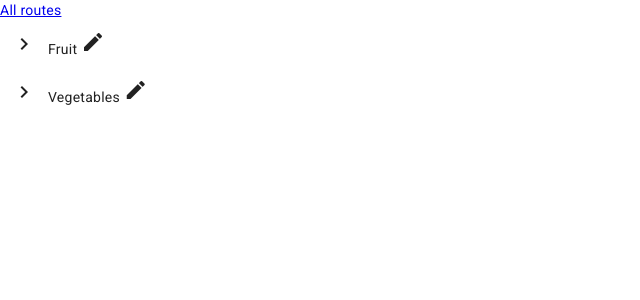
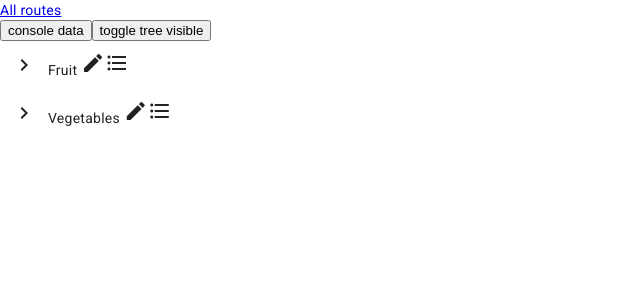
Before and after one commit to Ravi-Royal-143/new-features-try, an Angular app: page /material/mat-tree in a window 1280 px wide. Shown: the top 300 px of the page, without its empty margins (0-640 px from the left). Built offline with nearby package versions, Linux system fonts and the light colour scheme.

Commit message:
added new node create

```diff
--- a/angular.json
+++ b/angular.json
@@ -57,7 +57,11 @@
               "optimization": false,
               "vendorChunk": true,
               "extractLicenses": false,
-              "sourceMap": true,
+              "sourceMap": {
+                "scripts": true,
+                "styles":true,
+                "vendor": true
+              },
               "namedChunks": true
             }
           },
--- a/src/app/mat-tree/mat-tree.component.html
+++ b/src/app/mat-tree/mat-tree.component.html
@@ -1,4 +1,9 @@
-<mat-tree [dataSource]="dataSource" [treeControl]="treeControl" class="example-tree">
+<button (click)="print()">console data</button>
+<button (click)="toggleTree()">toggle tree visible</button>
+<div *ngIf="showTree">
+
+
+    <mat-tree [dataSource]="dataSource" [treeControl]="treeControl" class="example-tree" #tree>
         <!-- This is the tree node template for leaf nodes -->
         <!-- There is inline padding applied to this node using styles.
       This padding value depends on the mat-icon-button width. -->
@@ -28,6 +33,11 @@
             <input *ngIf="nodeData?.edit" [(ngModel)]="nodeData.name" (blur)="saveNode(nodeData)">
         </ng-container>
         <ng-template #showContent>
-        <span>{{nodeData.name}} <mat-icon (click)="editNode(nodeData)">edit</mat-icon></span>
+            <span>
+                {{nodeData.name}}
+                <mat-icon (click)="editNode(nodeData)">edit</mat-icon>
+                <mat-icon (click)="addNodeData(nodeData)">format_list_bulleted</mat-icon>
+            </span>
         </ng-template>
     </ng-template>
+</div>
--- a/src/app/mat-tree/mat-tree.component.ts
+++ b/src/app/mat-tree/mat-tree.component.ts
@@ -1,6 +1,6 @@
-import { Component } from '@angular/core';
+import { Component, ViewChild } from '@angular/core';
 import { CommonModule } from '@angular/common';
-import { MatTreeModule } from '@angular/material/tree';
+import { MatTree, MatTreeModule } from '@angular/material/tree';
 import { NestedTreeControl } from '@angular/cdk/tree';
 import { MatTreeNestedDataSource } from '@angular/material/tree';
 import { MatIconModule } from '@angular/material/icon';
@@ -17,22 +17,29 @@ import { FormsModule } from '@angular/forms';
   styleUrls: ['./mat-tree.component.scss']
 })
 export class MatTreeComponent {
+  @ViewChild(MatTree) tree: MatTree<any>;
   treeControl = new NestedTreeControl<FoodNode>(node => node.children);
-  dataSource = new MatTreeNestedDataSource<FoodNode>();
+  dataSource: MatTreeNestedDataSource<FoodNode> = new MatTreeNestedDataSource<FoodNode>();
+  showTree = true
 
   constructor() {
     const treeData = this.recursiveNode(TREE_DATA)
     console.log(treeData)
     this.dataSource.data = treeData;
+    this.treeControl.dataNodes = treeData
+  }
+
+  toggleTree() {
+    this.showTree = !this.showTree
   }
 
   recursiveNode(nodes: FoodNode[]): FoodNode[] {
     let res = []
-    for(let node of nodes) {
+    for (let node of nodes) {
       res.push({
         ...node,
         edit: false,
-        ...node.children && { children: this.recursiveNode(node.children)}
+        ...node.children && { children: this.recursiveNode(node.children) }
       })
     }
     return res
@@ -45,15 +52,53 @@ export class MatTreeComponent {
     node.edit = true
   }
 
-  addNode(data: FoodNode, parentNode: FoodNode) {
-    if (!parentNode.children) {
-      parentNode.children = [];
+  // addNodes(nodeData: FoodNode) {
+  //   nodeData.children?.push({
+  //     name: '',
+  //     edit: true
+  //   })
+  // }
+
+  addNodeData(currentNode: FoodNode) {
+    const newNode = {
+      name: 'string',
+      edit: true
     }
-    parentNode.children.push(data);
-    this.treeControl.expand(parentNode);
+    // if (currentNode.children) {
+      currentNode.children ? currentNode.children.push(newNode) : currentNode.children = [newNode]
+      const newDataSource = new MatTreeNestedDataSource<FoodNode>();
+      newDataSource.data = this.dataSource.data;
+      this.dataSource = newDataSource;
+      this.tree.renderNodeChanges(currentNode.children as any);
+      // this.tree.insertNode(this.dataSource.data, this.dataSource.data.length -1)
+      this.treeControl.expand(currentNode);
+    // }
   }
+
+  // toggleNode(node: FoodNode) {
+  //   this.treeControl.toggle(node);
+  // }
+
+  // renderChanges() {
+  //   let data = this.dataSource.data;
+  //   (this.dataSource as any).data = null;
+  //   this.dataSource.data = data;
+
+  // }
+
+  // addNode(data: FoodNode, parentNode: FoodNode) {
+  //   if (!parentNode.children) {
+  //     parentNode.children = [];
+  //   }
+  //   parentNode.children.push(data);
+  //   this.treeControl.expand(parentNode);
+  // }
 
   saveNode(node: FoodNode) {
     node.edit = false;
   }
+
+  print() {
+    console.log(this)
+  }
 }
```
Lines whose indentation alone changed are shown as unchanged.
